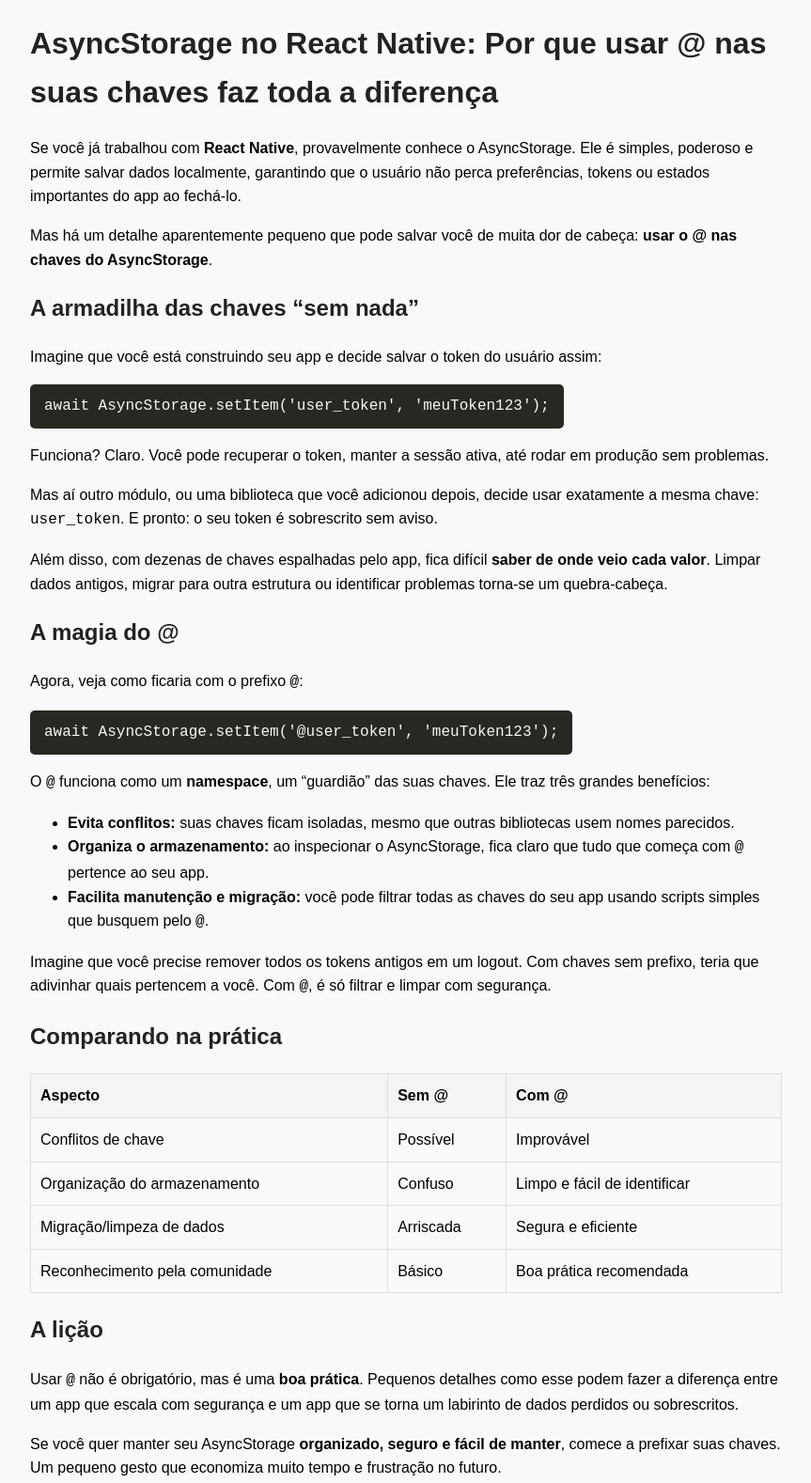
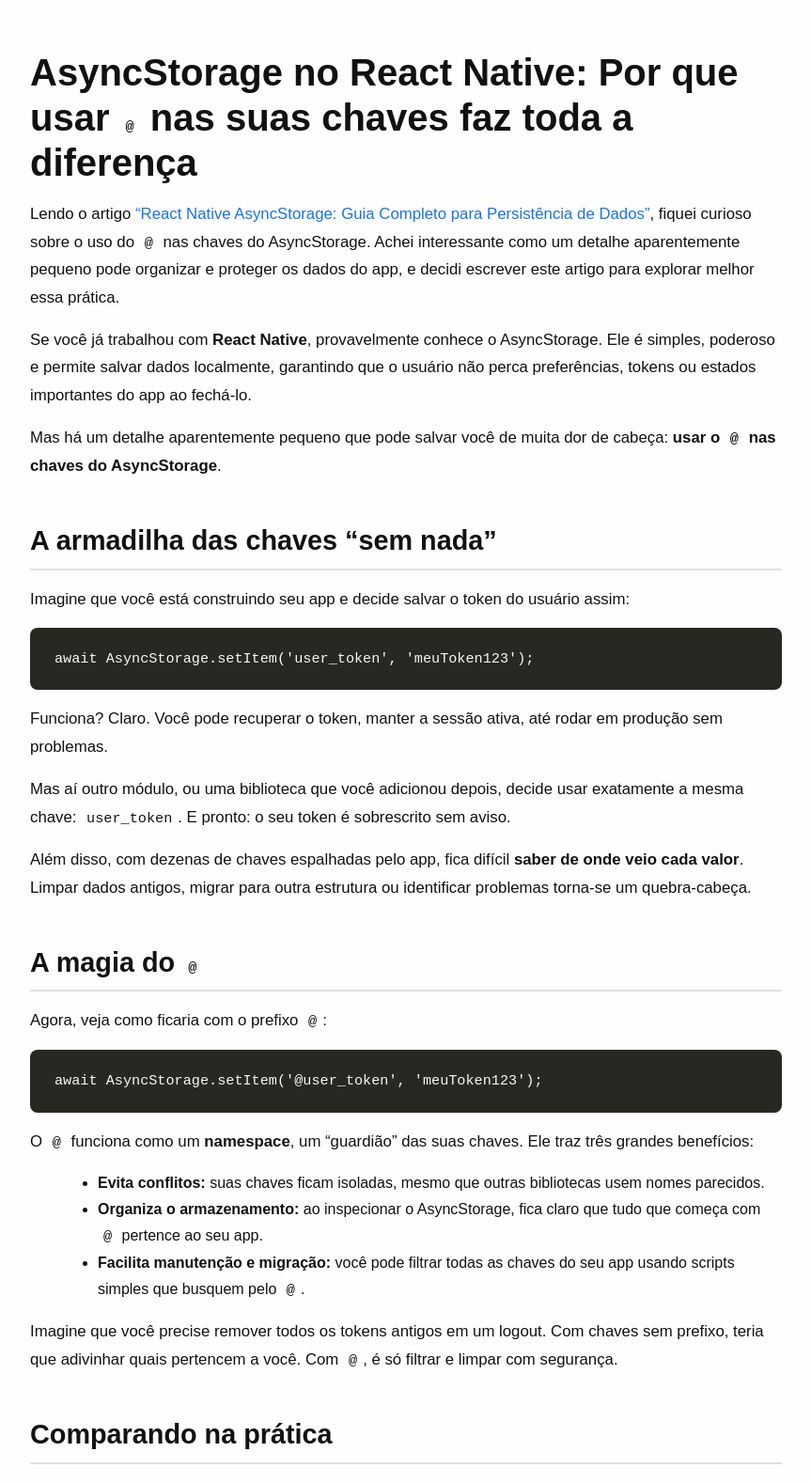
Before and after one commit to joaopedroovb/joaopedroovb.github.io, a website: page writing/article-1/index.html in a window 1280 px wide. Shown: the part 20-1598 px from the top of the page at 94% size, without its empty margins (208-1071 px from the left). Drawn offline with Linux system fonts and the light colour scheme.

Commit message:
melhorias artigo (#7)

```diff
--- a/writing/article-1/index.html
+++ b/writing/article-1/index.html
@@ -5,74 +5,123 @@
   <meta charset="UTF-8">
   <meta name="viewport" content="width=device-width, initial-scale=1.0">
   <title>AsyncStorage no React Native: Por que usar @ nas chaves</title>
+  <!-- <link href="https://fonts.googleapis.com/css2?family=Inter:wght@400;600;700&family=JetBrains+Mono&display=swap"
+    rel="stylesheet"> -->
   <style>
     body {
+      /* font-family: 'Inter', sans-serif; */
       font-family: Arial, sans-serif;
-            line-height: 1.6;
+      line-height: 1.75;
       max-width: 800px;
       margin: 0 auto;
-            padding: 20px;
-            background-color: #f9f9f9;
-            color: #000;
+      padding: 40px 20px;
+      background-color: #fefefe;
+      color: #111;
+    }
+
+    h1 {
+      font-size: 2.5rem;
+      margin-bottom: 1rem;
+      line-height: 1.2;
+      font-weight: 700;
+    }
+
+    h2 {
+      font-size: 1.8rem;
+      margin-top: 2.5rem;
+      margin-bottom: 1rem;
+      font-weight: 600;
+      border-bottom: 2px solid #e0e0e0;
+      padding-bottom: 0.25rem;
+    }
+
+    p {
+      margin: 1rem 0;
+      font-size: 1.05rem;
+    }
+
+    a {
+      color: #1a73e8;
+      text-decoration: none;
+    }
+
+    a:hover {
+      text-decoration: underline;
     }
 
     code {
-            font-family: 'JetBrains Mono', monospace
+      font-family: 'JetBrains Mono', monospace;
+      padding: 2px 6px;
+      border-radius: 4px;
+      font-size: 0.95rem;
     }
 
     pre {
-            width: fit-content;
-            padding: 1em;
-            border-radius: 1em;
-            line-height: 1.25em;
-            white-space: pre-wrap;
+      background-color: #272822;
+      color: #f8f8f2;
+      padding: 20px;
+      border-radius: 8px;
+      overflow-x: auto;
+      margin: 1rem 0;
+      font-family: 'JetBrains Mono', monospace;
+      font-size: 0.95rem;
     }
 
-        article {
-            max-width: 80ch;
+    ul {
+      margin: 1rem 0 1rem 2rem;
+      list-style-type: disc;
     }
-        h1,
-        h2,
-        h3 {
-            color: #222;
-        }
-        pre {
-            background-color: #272822;
-            color: #f8f8f2;
-            padding: 15px;
-            overflow-x: auto;
-            border-radius: 5px;
-        }
+
     table {
       width: 100%;
       border-collapse: collapse;
-            margin: 20px 0;
+      margin: 2rem 0;
+      font-size: 0.95rem;
     }
-        table,
+
     th,
     td {
+      padding: 12px 15px;
       border: 1px solid #ddd;
-        }
-        th,
-        td {
-            padding: 10px;
       text-align: left;
     }
+
     th {
       background-color: #f4f4f4;
+      font-weight: 600;
+    }
+
+    tr:nth-child(even) {
+      background-color: #fafafa;
+    }
+
+    footer {
+      margin-top: 4rem;
+      padding-top: 2rem;
+      border-top: 1px solid #ddd;
+      color: #666;
+      font-size: 0.9rem;
     }
   </style>
 </head>
 
 <body>
-    <h1>AsyncStorage no React Native: Por que usar @ nas suas chaves faz toda a diferença</h1>
+  <article>
+    <h1>AsyncStorage no React Native: Por que usar <code>@</code> nas suas chaves faz toda a diferença</h1>
+
+    <p>Lendo o artigo <a href="https://www.voicefy.com.br/react-native-asyncstorage-guia-completo-persistencia-dados/"
+        target="_blank">“React Native AsyncStorage: Guia Completo para Persistência de Dados”</a>, fiquei curioso sobre
+      o
+      uso do <code>@</code> nas chaves do AsyncStorage. Achei interessante como um detalhe aparentemente pequeno pode
+      organizar e proteger os dados do app, e decidi escrever este artigo para explorar melhor essa prática.</p>
 
     <p>Se você já trabalhou com <strong>React Native</strong>, provavelmente conhece o AsyncStorage. Ele é simples,
       poderoso e permite salvar dados localmente, garantindo que o usuário não perca preferências, tokens ou estados
       importantes do app ao fechá-lo.</p>
 
-    <p>Mas há um detalhe aparentemente pequeno que pode salvar você de muita dor de cabeça: <strong>usar o @ nas chaves
-            do AsyncStorage</strong>.</p>
+    <p>Mas há um detalhe aparentemente pequeno que pode salvar você de muita dor de cabeça: <strong>usar o
+        <code>@</code>
+        nas chaves do AsyncStorage</strong>.</p>
 
     <h2>A armadilha das chaves “sem nada”</h2>
 
@@ -83,13 +132,14 @@
     <p>Funciona? Claro. Você pode recuperar o token, manter a sessão ativa, até rodar em produção sem problemas.</p>
 
     <p>Mas aí outro módulo, ou uma biblioteca que você adicionou depois, decide usar exatamente a mesma chave:
-        <code>user_token</code>. E pronto: o seu token é sobrescrito sem aviso.</p>
+      <code>user_token</code>. E pronto: o seu token é sobrescrito sem aviso.
+    </p>
 
     <p>Além disso, com dezenas de chaves espalhadas pelo app, fica difícil <strong>saber de onde veio cada
-            valor</strong>. Limpar dados antigos, migrar para outra estrutura ou identificar problemas torna-se um
-        quebra-cabeça.</p>
+        valor</strong>.
+      Limpar dados antigos, migrar para outra estrutura ou identificar problemas torna-se um quebra-cabeça.</p>
 
-    <h2>A magia do @</h2>
+    <h2>A magia do <code>@</code></h2>
 
     <p>Agora, veja como ficaria com o prefixo <code>@</code>:</p>
 
@@ -100,23 +150,26 @@
 
     <ul>
       <li><strong>Evita conflitos:</strong> suas chaves ficam isoladas, mesmo que outras bibliotecas usem nomes
-            parecidos.</li>
+        parecidos.
+      </li>
       <li><strong>Organiza o armazenamento:</strong> ao inspecionar o AsyncStorage, fica claro que tudo que começa com
-            <code>@</code> pertence ao seu app.</li>
+        <code>@</code> pertence ao seu app.
+      </li>
       <li><strong>Facilita manutenção e migração:</strong> você pode filtrar todas as chaves do seu app usando scripts
         simples que busquem pelo <code>@</code>.</li>
     </ul>
 
     <p>Imagine que você precise remover todos os tokens antigos em um logout. Com chaves sem prefixo, teria que
-        adivinhar quais pertencem a você. Com <code>@</code>, é só filtrar e limpar com segurança.</p>
+      adivinhar
+      quais pertencem a você. Com <code>@</code>, é só filtrar e limpar com segurança.</p>
 
     <h2>Comparando na prática</h2>
 
     <table>
       <tr>
         <th>Aspecto</th>
-            <th>Sem @</th>
-            <th>Com @</th>
+        <th>Sem <code>@</code></th>
+        <th>Com <code>@</code></th>
       </tr>
       <tr>
         <td>Conflitos de chave</td>
@@ -148,10 +201,12 @@
 
     <p>Se você quer manter seu AsyncStorage <strong>organizado, seguro e fácil de manter</strong>, comece a prefixar
       suas chaves. Um pequeno gesto que economiza muito tempo e frustração no futuro.</p>
-</body>
+
     <footer>
       <hr />
       <p>João Pedro Oliveira</p>
     </footer>
+  </article>
+</body>
 
 </html>
```
Lines whose indentation alone changed are shown as unchanged.
